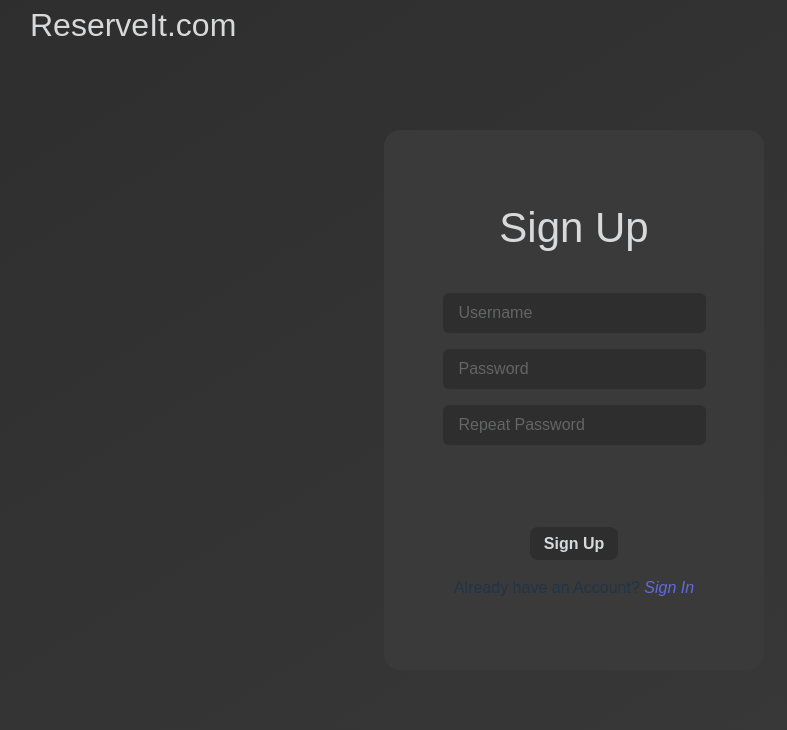
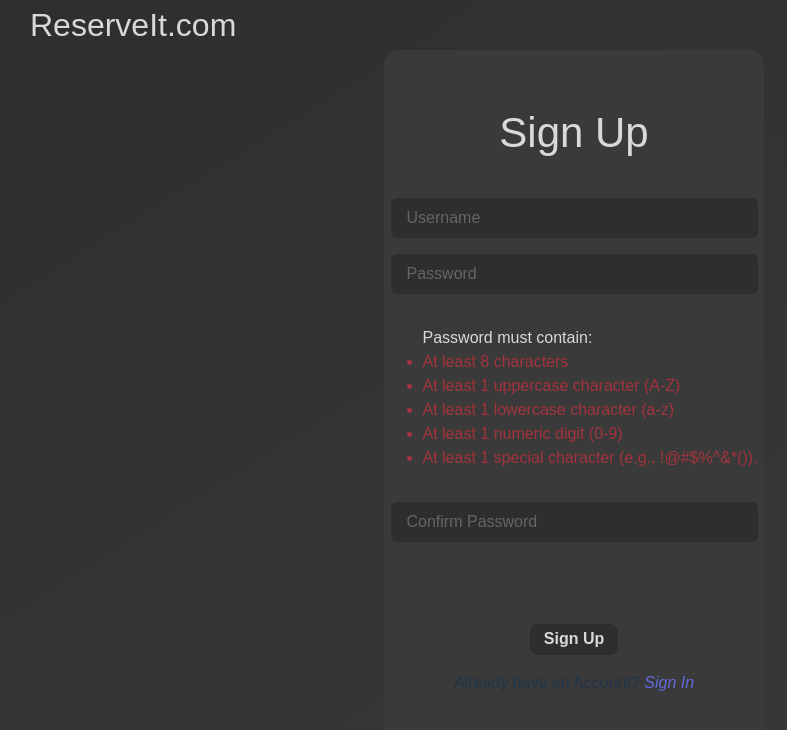
Before and after one commit to Kristuponas/WebApp, a Vue app in the folder frontend/: page /signup in a window 1280 px wide. Shown: the top 730 px of the page, without its empty margins (66-853 px from the left). Built offline with nearby package versions, Linux system fonts and the light colour scheme; a web font is replaced by a local one.

Commit message:
Added password validator

```diff
--- a/frontend/src/components/Login.vue
+++ b/frontend/src/components/Login.vue
@@ -80,6 +80,7 @@
                 if (result.success) {
                     this.error = '';
                     console.log('Login successful')
+                    this.$router.push('/home');
                 } else {
                     console.log('Wrong credentials')
                     this.error = "Wrong credentials.";
--- a/frontend/src/components/Signup.vue
+++ b/frontend/src/components/Signup.vue
@@ -26,10 +26,22 @@
                         @click="toggle('password')"
                     ></i>
                 </div>
+
+                <div class="password-criteria">
+                    <p>Password must contain:</p>
+                    <ul>
+                        <li :class="isMinLength ? 'valid-password' : 'invalid-password'">At least 8 characters</li>
+                        <li :class="hasUppercase ? 'valid-password' : 'invalid-password'">At least 1 uppercase character (A-Z)</li>
+                        <li :class="hasLowercase ? 'valid-password' : 'invalid-password'">At least 1 lowercase character (a-z)</li>
+                        <li :class="hasDigit ? 'valid-password' : 'invalid-password'">At least 1 numeric digit (0-9)</li>
+                        <li :class="hasSpecial ? 'valid-password' : 'invalid-password'">At least 1 special character (e.g., !@#$%^&*()).</li>
+                    </ul>
+                </div>
+
                 <div class="input-box">
                     <input
                         :type="show.rPassword ? 'text' : 'password'"
-                        placeholder="Repeat Password"
+                        placeholder="Confirm Password"
                         required
                         v-model="rPassword"
                     />
@@ -40,7 +52,7 @@
                 </div>
 
                 <div class="error-holder">
-                    <p v-if="error" style="color: #f44; font-size: 0.9em">*{{ error }}</p>
+                    <p v-if="error" style="color: var(--invalid-pass); font-size: 0.9em">*{{ error }}</p>
                 </div>
 
                 <button type="submit" class="btn">Sign Up</button>
@@ -64,7 +76,12 @@
             show: {
                 password: false,
                 rPassword: false
-            }
+            },
+            isMinLength: false,
+            hasUppercase: false,
+            hasLowercase: false,
+            hasDigit: false,
+            hasSpecial: false
         }
     },
     methods: {
@@ -78,6 +95,11 @@
             // Check if passwords match
             if (this.password !== this.rPassword) {
                 this.error = "Both passwords must match";
+                return;
+            }
+
+            if(!this.isMinLength || !this.hasUppercase || !this.hasLowercase || !this.hasDigit || !this.hasSpecial) {
+                this.error = "Password does not match criteria."
                 return;
             }
 
@@ -104,6 +126,15 @@
                 console.error(err);
                 this.error = "Server error. Please try again.";
             }
+        }
+    },
+    watch: {
+        password(value) {
+            this.isMinLength = value.length >= 8;
+            this.hasUppercase = /[A-Z]/.test(value);
+            this.hasLowercase = /[a-z]/.test(value);
+            this.hasDigit = /\d/.test(value);
+            this.hasSpecial = /[!@#$%^&*(),.?'"{}|<>:;\[\]\\\\-_=+]/.test(value);
         }
     }
 }
@@ -144,11 +175,14 @@
     --box-color-active: #767474;
     --anchor-color: #616bdd;
     --anchor-color-active: #424fdb;
+    --valid-pass: #45cb85;
+    --invalid-pass: #a3333d;
+    /*f64740*/
 
     font-family: "Alumni Sans SC", sans-serif;
     background-color: #3a3a3a;
     width: 380px;
-    height: 540px;
+    height: 700px;
     display: flex;
     align-items: center;
     justify-content: center;
@@ -234,7 +268,7 @@
     background-color: var(--box-color);
     border-radius: 8px;
     border: 1px solid transparent;
-    padding: 0.4em 0.8em 0.4em 0.8em;
+    padding: 0.3em 0.8em 0.4em 0.8em;
     font-size: 1em;
     font-weight: bold;
     font-family: inherit;
@@ -267,4 +301,31 @@
     padding: 0;
     min-height: 50px;
 }
+
+.password-criteria {
+    width: 100%;
+    display: flex;
+    flex-direction: column;
+    align-items: flex-start;
+    padding: 0;
+    margin: 2em 0 2em 0;
+}
+.password-criteria p,
+.password-criteria ul {
+    display: flex;
+    flex-direction: column;
+    align-items: flex-start;
+    padding-left: 2em;
+    margin: 0;
+    color: var(--text-color);
+}
+
+.valid-password {
+    color: var(--valid-pass);
+}
+
+.invalid-password {
+    color: var(--invalid-pass);
+}
+
 </style>
```
Also changed, not shown: frontend/src/components/Home.vue (line endings or trailing spaces), 1 other file (tests, documents, lock files or other folders).
